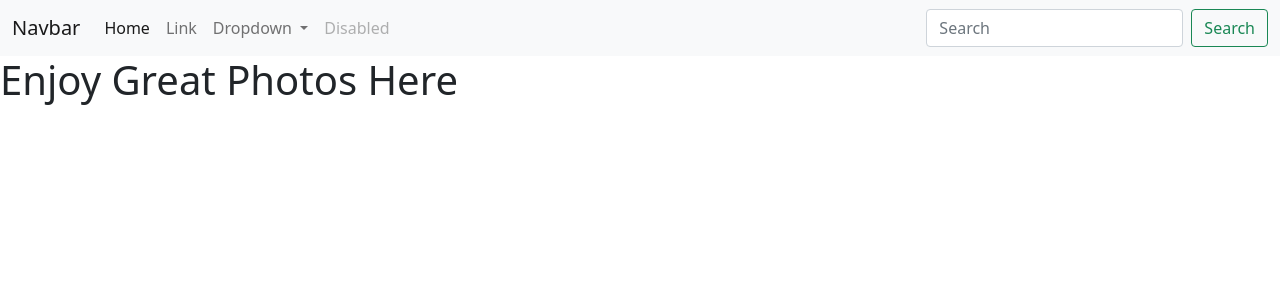
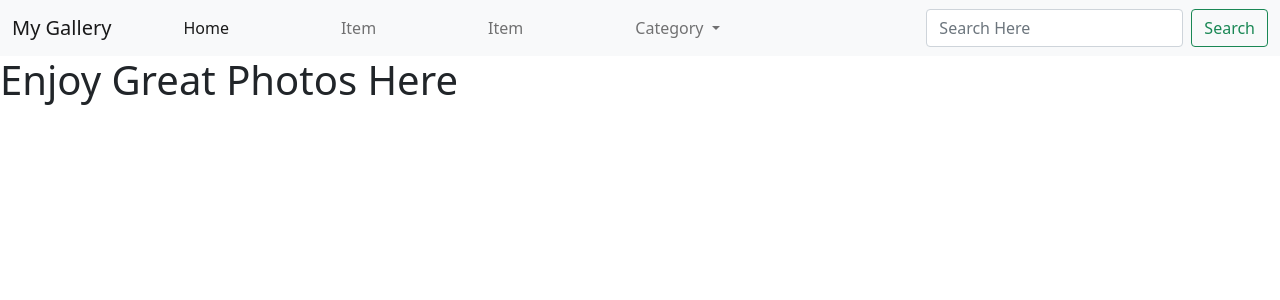
Before and after one commit to Mathenge-Alex/Photo_Gallery, a Django app: page / in a window 1280 px wide. Shown: the top 300 px of the page. Run offline with Django 4.2, Linux system fonts and the light colour scheme.

Commit message:
Style: Edit navbar look

```diff
--- a/static/templates/base.html
+++ b/static/templates/base.html
@@ -20,5 +20,9 @@
 
     {% endblock %}
 
+
+    {% block scripts %}
+    <script src="https://cdn.jsdelivr.net/npm/bootstrap@5.1.3/dist/js/bootstrap.bundle.min.js" integrity="sha384-ka7Sk0Gln4gmtz2MlQnikT1wXgYsOg+OMhuP+IlRH9sENBO0LRn5q+8nbTov4+1p" crossorigin="anonymous"></script>
+    {% endblock %}
 </body>
 </html>
--- a/static/templates/navbar.html
+++ b/static/templates/navbar.html
@@ -8,35 +8,40 @@
 <body>
     <nav class="navbar navbar-expand-lg navbar-light bg-light">
         <div class="container-fluid">
-        <a class="navbar-brand" href="#">Navbar</a>
+        <a class="navbar-brand" href="#">My Gallery</a>
         <button class="navbar-toggler" type="button" data-bs-toggle="collapse" data-bs-target="#navbarSupportedContent" aria-controls="navbarSupportedContent" aria-expanded="false" aria-label="Toggle navigation">
             <span class="navbar-toggler-icon"></span>
         </button>
         <div class="collapse navbar-collapse" id="navbarSupportedContent">
-            <ul class="navbar-nav me-auto mb-2 mb-lg-0">
+            <ul class="navbar-nav me-auto mb-2 mb-lg-0 flexible" style="justify-content:space-between ;">
             <li class="nav-item">
-                <a class="nav-link active" aria-current="page" href="#">Home</a>
+                <a class="nav-link active mx-5" aria-current="page" href="#">Home</a>
             </li>
             <li class="nav-item">
-                <a class="nav-link" href="#">Link</a>
+                <a class="nav-link mx-5" href="#">Item</a>
             </li>
-            <li class="nav-item dropdown">
+            <li class="nav-item mx-5">
+                <a class="nav-link ">Item</a>
+            </li>
+            <li class="nav-item dropdown mx-5">
                 <a class="nav-link dropdown-toggle" href="#" id="navbarDropdown" role="button" data-bs-toggle="dropdown" aria-expanded="false">
-                Dropdown
+                Category
                 </a>
                 <ul class="dropdown-menu" aria-labelledby="navbarDropdown">
-                <li><a class="dropdown-item" href="#">Action</a></li>
-                <li><a class="dropdown-item" href="#">Another action</a></li>
-                <li><hr class="dropdown-divider"></li>
-                <li><a class="dropdown-item" href="#">Something else here</a></li>
+                <li><a class="dropdown-item" href="#">Science</a></li>
+                <li><a class="dropdown-item" href="#">Tech</a></li>
+                <li><a class="dropdown-item" href="#">Outdoor Games</a></li>
+                <li><a class="dropdown-item" href="#">Indoor Games</a></li>
+                <li><a class="dropdown-item" href="#">Nature</a></li>
+                <li><a class="dropdown-item" href="#">Geography</a></li>
+                <!-- <li><hr class="dropdown-divider"></li>
+                <li><a class="dropdown-item" href="#">Something else here</a></li> -->
                 </ul>
             </li>
-            <li class="nav-item">
-                <a class="nav-link disabled">Disabled</a>
-            </li>
+
             </ul>
             <form class="d-flex">
-            <input class="form-control me-2" type="search" placeholder="Search" aria-label="Search">
+            <input class="form-control me-2" type="search" placeholder="Search Here" aria-label="Search">
             <button class="btn btn-outline-success" type="submit">Search</button>
             </form>
         </div>
```
